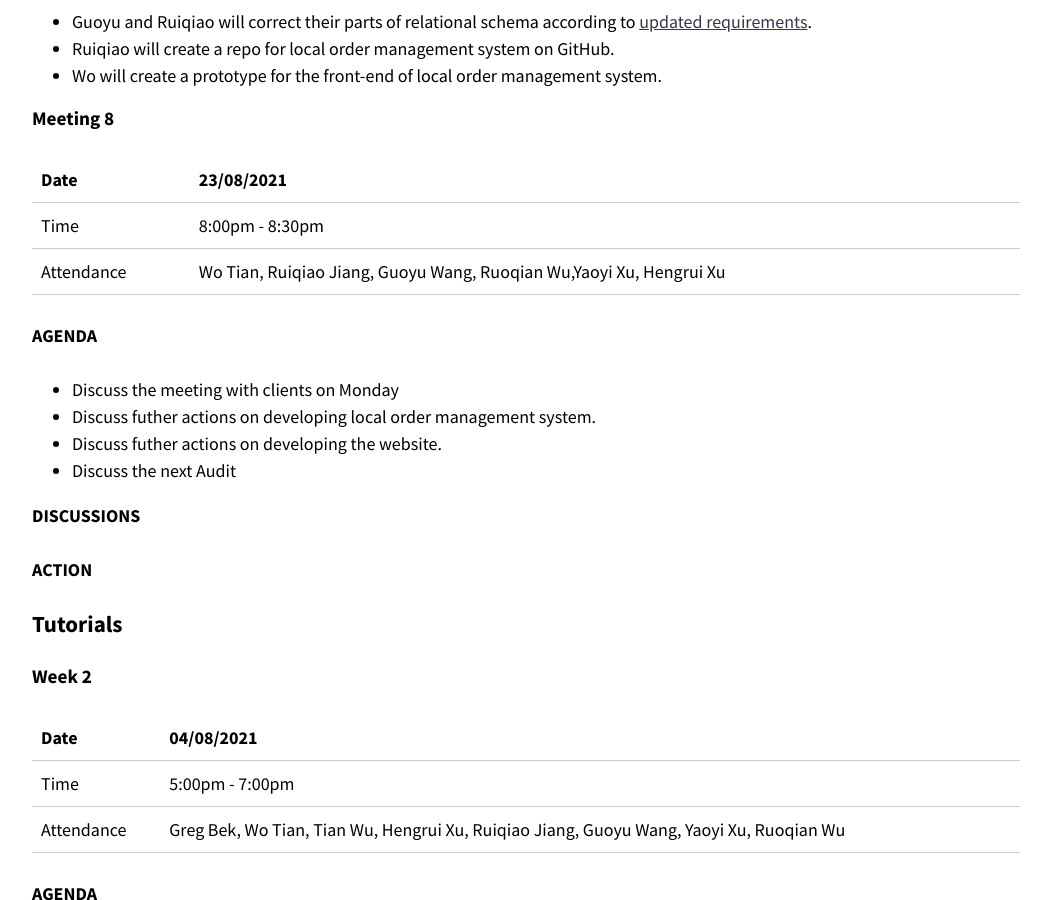
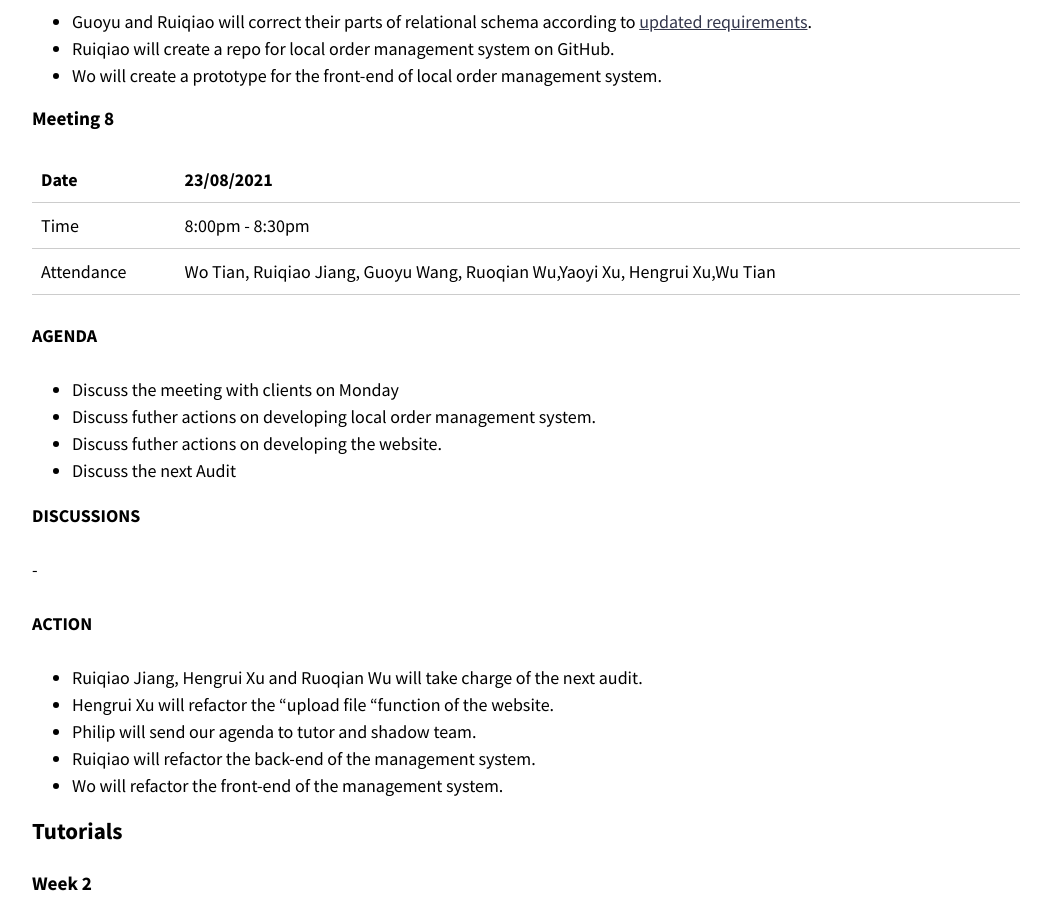
Before and after one commit to optofab/optofab.github.io, a Jekyll site: the page built from logs.md, in a window 1280 px wide and 900 px high, scrolled down 11134 px. Shown: the whole window, without its empty margins (114-1165 px from the left). Built offline with Jekyll 4.4.1, drawn with Linux system fonts in a browser that asks for light colours; nearby versions of some CDN libraries; emoji names are drawn with the system emoji font.

Commit message:
update the actions of meeting 8

```diff
--- a/logs.md
+++ b/logs.md
@@ -400,10 +400,10 @@ OptoFab:
 
 #### Meeting 8
 
-| Date       | 23/08/2021                                                          |
-| ---------- | ------------------------------------------------------------------- |
-| Time       | 8:00pm - 8:30pm                                                     |
-| Attendance | Wo Tian, Ruiqiao Jiang, Guoyu Wang, Ruoqian Wu,Yaoyi Xu, Hengrui Xu |
+| Date       | 23/08/2021                                                                  |
+| ---------- | --------------------------------------------------------------------------- |
+| Time       | 8:00pm - 8:30pm                                                             |
+| Attendance | Wo Tian, Ruiqiao Jiang, Guoyu Wang, Ruoqian Wu,Yaoyi Xu, Hengrui Xu,Wu Tian |
 
 **AGENDA**
 
@@ -414,9 +414,16 @@ OptoFab:
 
 **DISCUSSIONS**
 
+-
+
 
 
 **ACTION**
+- Ruiqiao Jiang, Hengrui Xu and Ruoqian Wu will take charge of the next audit.
+- Hengrui Xu will refactor the "upload file "function of the website.
+- Philip will send our agenda to tutor and shadow team.
+- Ruiqiao will refactor the back-end of the management system.
+- Wo will refactor the front-end of the management system.
 
 
 
```
